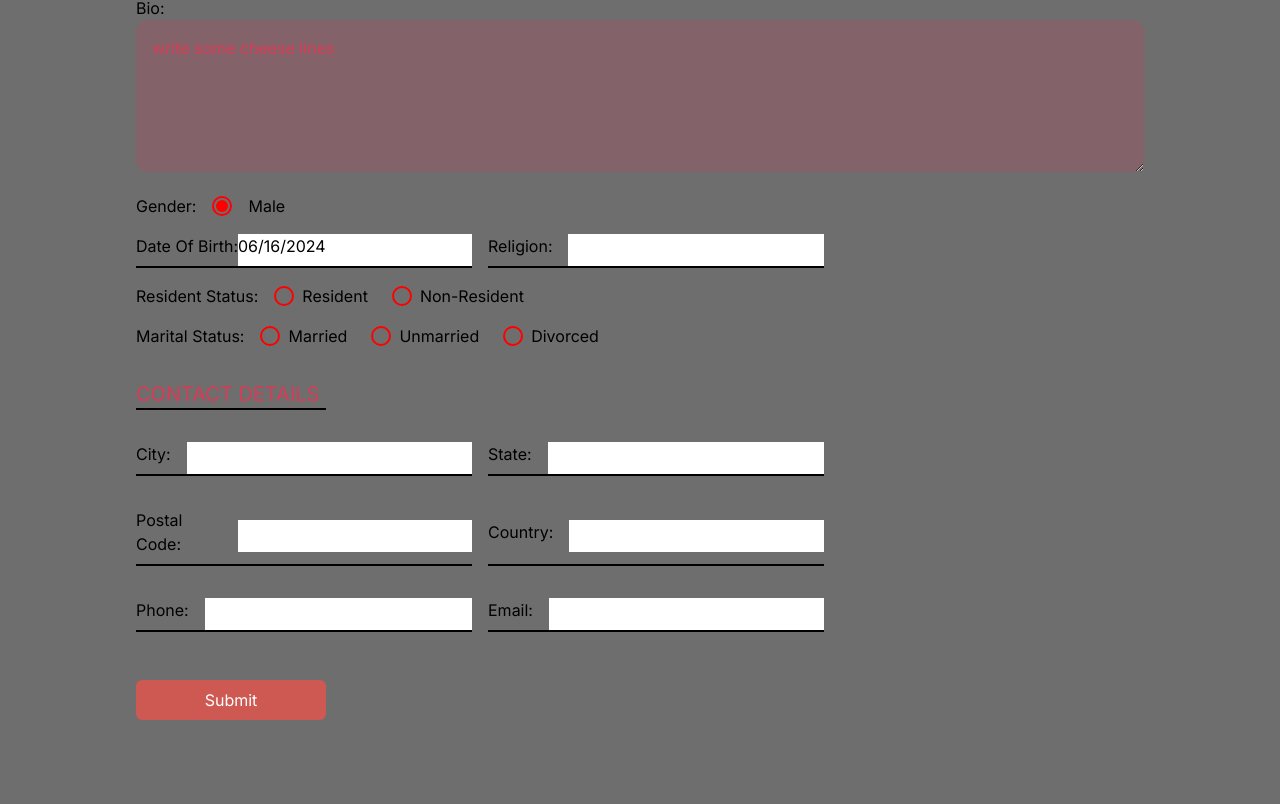
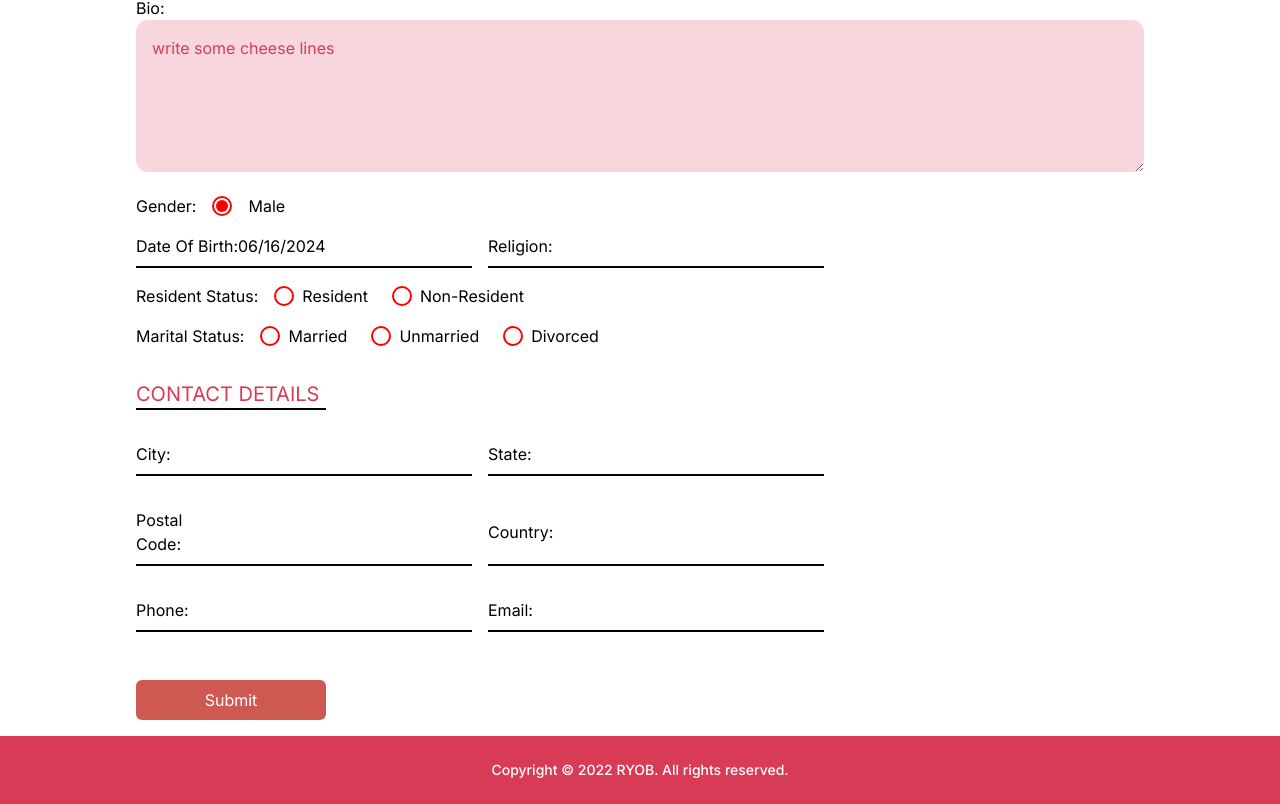
Before and after one commit to KumarAmrendram/ryob, a Next.js app: page / in a window 1280 px wide. Shown: the part 2092-2896 px from the top of the page. Before the commit the page ends 2828 px from the top, so only its background shows below. Built offline with nearby package versions, Linux system fonts and the light colour scheme.

Commit message:
- adds footer

```diff
--- a/src/app/globals.css
+++ b/src/app/globals.css
@@ -18,7 +18,7 @@
 }
 
 body {
-  background-color: rgb(110, 110, 110);
+  /* background-color: rgb(110, 110, 110); */
 }
 .allura-regular {
   font-family: "Allura", cursive;
--- a/src/app/page.tsx
+++ b/src/app/page.tsx
@@ -1,6 +1,7 @@
 import Hero from "@/components/Hero";
 import RentYourOwnBoyfriend from "@/components/RentYourOwnBoyfriend";
 import Form from "@/components/Form";
+import Footer from "@/components/Footer";
 import Image from "next/image";
 
 export default function Home() {
@@ -9,6 +10,7 @@ export default function Home() {
       <Hero/>
       <RentYourOwnBoyfriend/>
       <Form/>
+      <Footer/>
     </main>
   );
 }
--- /dev/null
+++ b/src/components/Footer.tsx
@@ -0,0 +1,15 @@
+import React from 'react'
+
+const Footer = () => {
+  return (
+    <section className="bg-secondary text-white">
+      <div className="max-w-7xl mx-auto py-6 px-4 sm:px-6 lg:px-8">
+        <p className="text-center text-sm font-medium">
+          Copyright © 2022 RYOB. All rights reserved.
+        </p>
+      </div>
+    </section>
+  );
+}
+
+export default Footer
```
